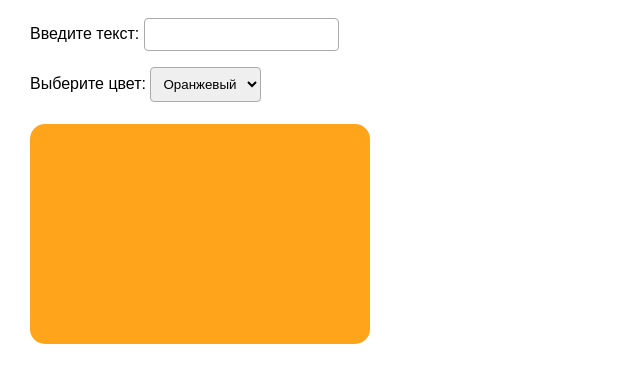
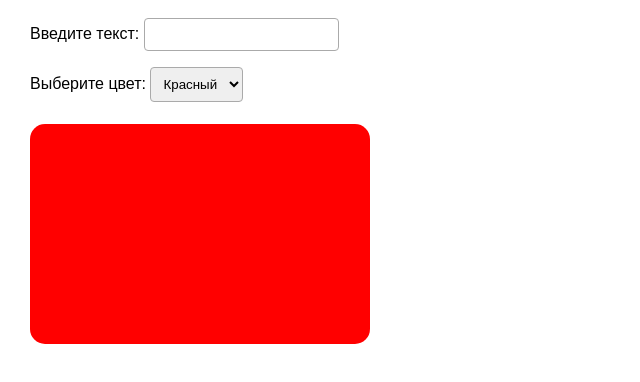
Before and after one commit to DimaNik23/10.8, a plain HTML site: page Тема 11/Дизайн банковской карты/index.html in a window 1280 px wide. Shown: the part 70-452 px from the top of the page, without its empty margins (0-640 px from the left). Drawn offline with Linux system fonts and the light colour scheme.

Commit message:
Реализовал дизайн банковской карты

```diff
--- a/Тема 11/Дизайн банковской карты/index.html
+++ b/Тема 11/Дизайн банковской карты/index.html
@@ -21,7 +21,7 @@
         <label>
             Выберите цвет:
             <select class="card-color">
-                <option value="orange">Оранжевый</option>
+                <option value="red">Красный</option>
                 <option value="blue">Синий</option>
                 <option value="green">Зелёный</option>
             </select>
--- a/Тема 11/Дизайн банковской карты/style.css
+++ b/Тема 11/Дизайн банковской карты/style.css
@@ -22,7 +22,7 @@ input {
     width: 300px;
     height: 180px;
     padding: 20px;
-    background-color: rgb(255, 164, 27);
+    background-color:red;
     color: white;
     border-radius: 15px;
     display: flex;
```
